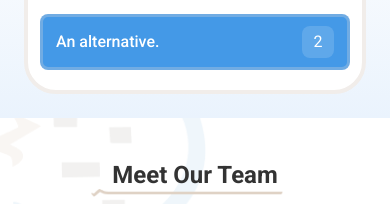
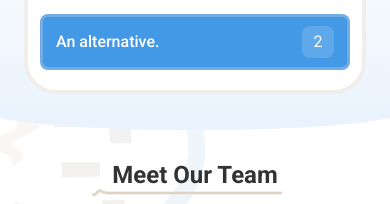
Before and after one commit to chingu-voyages/V59-tier3-team-39, a React (Vite) app in the folder frontend/: page / in a window 390 px wide. Shown: the part 1868-2072 px from the top of the page. Built offline with nearby package versions, Linux system fonts and the light colour scheme.

Commit message:
update divider on mobile

```diff
--- a/frontend/src/pages/Home.tsx
+++ b/frontend/src/pages/Home.tsx
@@ -38,7 +38,7 @@ const Home = () => {
       <div className='relative'>
         <div className="max-w-7xl mx-auto">
           <MeetOurTeam />
-          <svg className="absolute h-4 w-full scale-y-[-1] -top-1 hidden md:block" viewBox="0 0 1440 14" fill="none" preserveAspectRatio="none">
+          <svg className="absolute h-4 w-full scale-y-[-1] -top-1 block" viewBox="0 0 1440 14" fill="none" preserveAspectRatio="none">
             <path d="M718.875 0C1272.38 0 1440 10.4262 1440 10.4262V12H0V10.4262C0 10.4262 165.375 0 718.875 0Z" fill="#eaf3fd"/>
             <path d="M718.875 1.50073C1272.38 1.50073 1440 11.596 1440 11.596V13.5007H0V11.596C0 11.596 165.375 1.50073 718.875 1.50073Z" fill="#eaf3fd"/>
           </svg>
```
